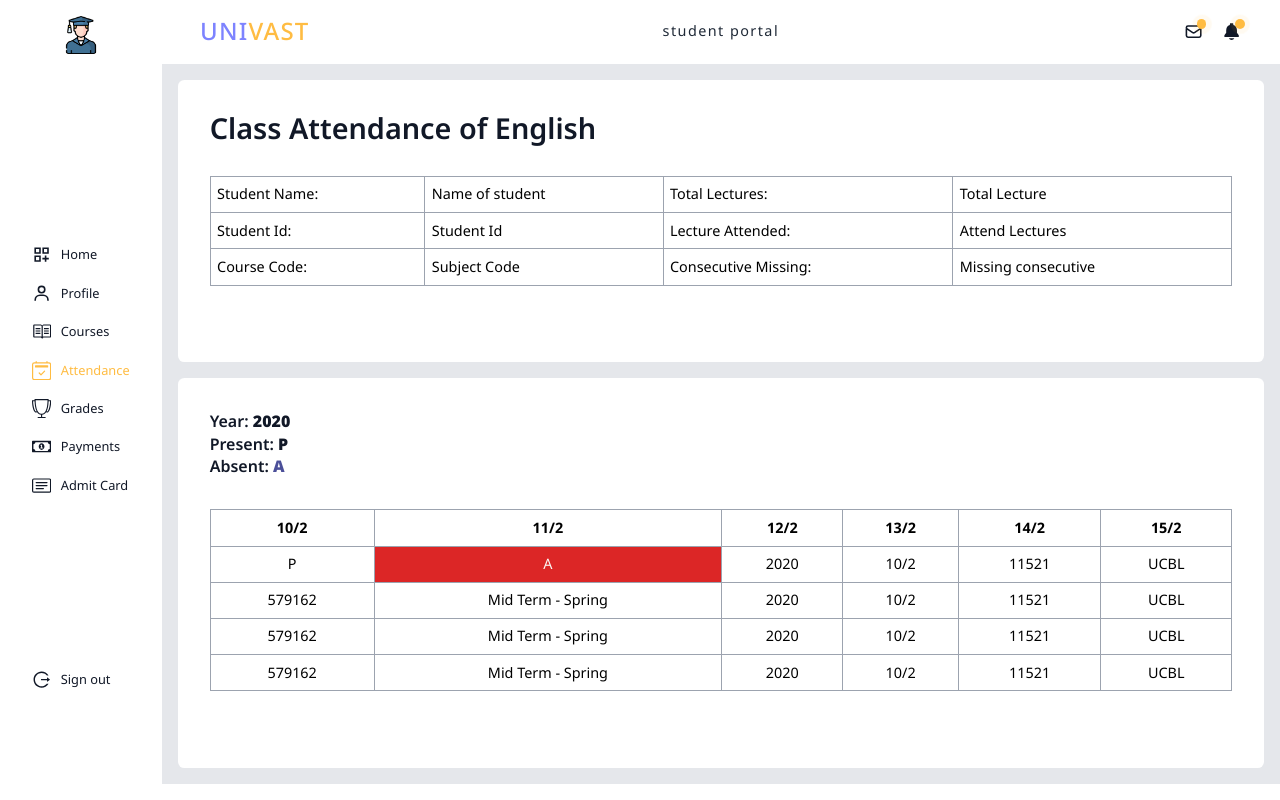
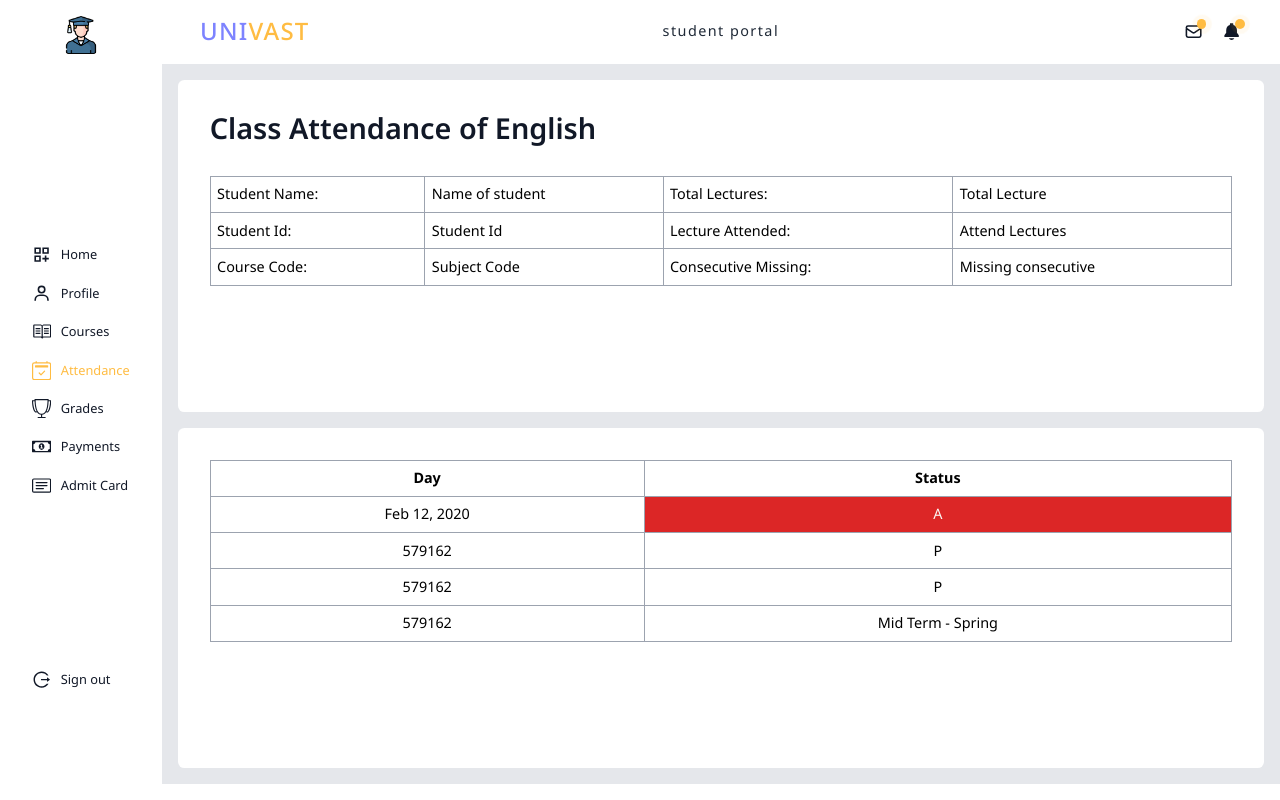
Before and after one commit to abusaidshabib/univast-client, a React (Vite) app: page /student/attendance/singlePage in a window 1280 px wide. Built offline with nearby package versions, Linux system fonts and the light colour scheme.

Commit message:
attendance done

```diff
--- a/src/Pages/StudentPortal/StudentAttendancePage/StudentAttendSinglePage/AttendedTable.jsx
+++ b/src/Pages/StudentPortal/StudentAttendancePage/StudentAttendSinglePage/AttendedTable.jsx
@@ -1,64 +1,29 @@
 const AttendedTable = () => {
   return (
     <div className="bg-white p-10 rounded-lg">
-      <div className="flex justify-between items-center text-gray-900 col-span-3">
-        <div>
-          <p className="text-xl font-semibold">
-            Year: <b>2020</b>
-          </p>
-          <p className="text-xl font-semibold">
-            Present: <b>P</b>
-          </p>
-          <p className="text-xl font-semibold">
-            Absent: <b className="text-primary-700">A</b>
-          </p>
-        </div>
-        <div></div>
-      </div>
-      <p className="py-5"></p>
       <table className="border-collapse border border-slate-400 w-full text-lg">
         <thead>
           <tr>
-            <th className="border border-gray-400 p-2 ">10/2</th>
-            <th className="border border-gray-400 p-2 ">11/2</th>
-            <th className="border border-gray-400 p-2 ">12/2</th>
-            <th className="border border-gray-400 p-2 ">13/2</th>
-            <th className="border border-gray-400 p-2 ">14/2</th>
-            <th className="border border-gray-400 p-2 ">15/2</th>
+            <th className="border border-gray-400 p-2 ">Day</th>
+            <th className="border border-gray-400 p-2 ">Status</th>
           </tr>
         </thead>
         <tbody>
           <tr>
+            <td className="border border-gray-400 p-2 text-center ">Feb 12, 2020</td>
+            <td className="border border-gray-400 p-2 text-center bg-red-600 text-p-white">A</td>
+          </tr>
+          <tr>
+            <td className="border border-gray-400 p-2 text-center ">579162</td>
             <td className="border border-gray-400 p-2 text-center ">P</td>
-            <td className="border border-gray-400 p-2 text-center bg-red-600 text-p-white">A</td>
-            <td className="border border-gray-400 p-2 text-center ">2020</td>
-            <td className="border border-gray-400 p-2 text-center ">10/2</td>
-            <td className="border border-gray-400 p-2 text-center ">11521</td>
-            <td className="border border-gray-400 p-2 text-center ">UCBL</td>
+          </tr>
+          <tr>
+            <td className="border border-gray-400 p-2 text-center ">579162</td>
+            <td className="border border-gray-400 p-2 text-center ">P</td>
           </tr>
           <tr>
             <td className="border border-gray-400 p-2 text-center ">579162</td>
             <td className="border border-gray-400 p-2 text-center ">Mid Term - Spring</td>
-            <td className="border border-gray-400 p-2 text-center ">2020</td>
-            <td className="border border-gray-400 p-2 text-center ">10/2</td>
-            <td className="border border-gray-400 p-2 text-center ">11521</td>
-            <td className="border border-gray-400 p-2 text-center ">UCBL</td>
-          </tr>
-          <tr>
-            <td className="border border-gray-400 p-2 text-center ">579162</td>
-            <td className="border border-gray-400 p-2 text-center ">Mid Term - Spring</td>
-            <td className="border border-gray-400 p-2 text-center ">2020</td>
-            <td className="border border-gray-400 p-2 text-center ">10/2</td>
-            <td className="border border-gray-400 p-2 text-center ">11521</td>
-            <td className="border border-gray-400 p-2 text-center ">UCBL</td>
-          </tr>
-          <tr>
-            <td className="border border-gray-400 p-2 text-center ">579162</td>
-            <td className="border border-gray-400 p-2 text-center ">Mid Term - Spring</td>
-            <td className="border border-gray-400 p-2 text-center ">2020</td>
-            <td className="border border-gray-400 p-2 text-center ">10/2</td>
-            <td className="border border-gray-400 p-2 text-center ">11521</td>
-            <td className="border border-gray-400 p-2 text-center ">UCBL</td>
           </tr>
         </tbody>
       </table>
```
